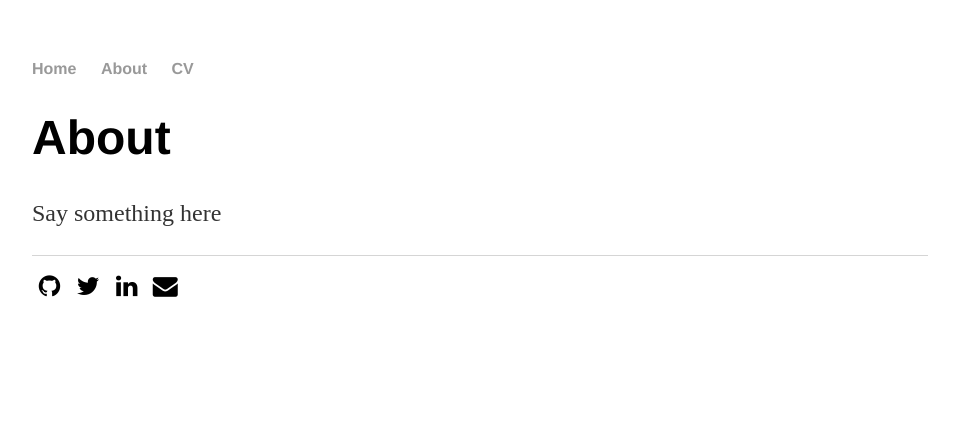
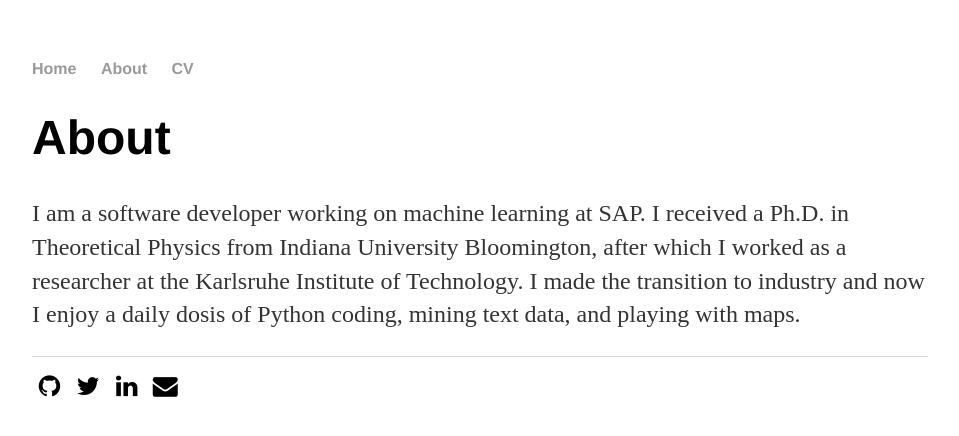
Before and after one commit to jorge-diaz/jorge-diaz.github.io, a Jekyll site: the page built from about/index.html, in a window 1280 px wide. Shown: the top 436 px of the page, without its empty margins (160-1119 px from the left). Built offline with Jekyll 4.4.1, drawn with Linux system fonts in a browser that asks for light colours.

Commit message:
update: about

```diff
--- a/about/index.html
+++ b/about/index.html
@@ -4,5 +4,9 @@ title: Jorge S. Diaz
 ---
 <div class="blurb">
 	<h1>About</h1>
-	<p>Say something here</p>
+	<p>I am a software developer working on machine learning at SAP. I received
+	a Ph.D. in Theoretical Physics from Indiana University Bloomington, after
+	which I worked as a researcher at the Karlsruhe Institute of Technology. I
+	made the transition to industry and now I enjoy a daily dosis of Python
+	coding, mining text data, and playing with maps.</p>
 </div><!-- /.blurb -->
```
